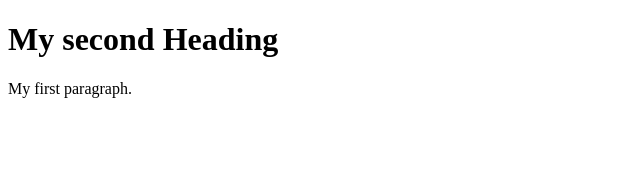
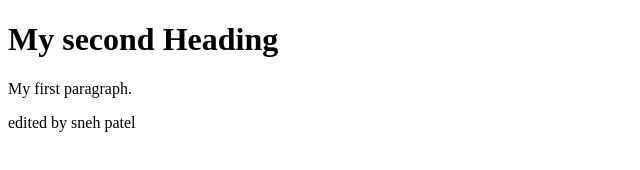
Before and after one commit to SnehPatel0804/First, a plain HTML site: page about.html in a window 1280 px wide. Shown: the whole page, without its empty margins (0-640 px from the left). Drawn offline with Linux system fonts and the light colour scheme.

Commit message:
add more paragraph

```diff
--- a/about.html
+++ b/about.html
@@ -4,6 +4,7 @@
 
 <h1>My second Heading</h1>
 <p>My first paragraph.</p>
+<p>edited by sneh patel</p>
 
 </body>
 </html>
```
Also changed, not shown: r.html (deleted).
